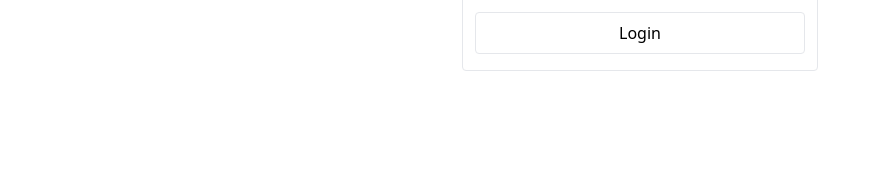
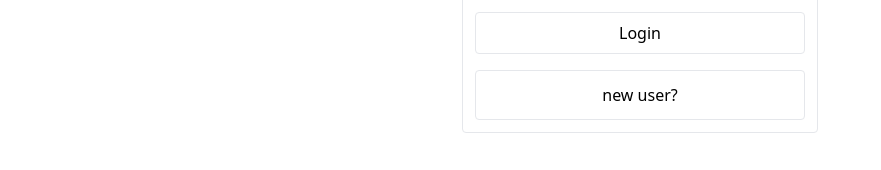
Before and after one commit to Piklo/Notes.React, a Next.js app: page /login in a window 1280 px wide. Shown: the part 499-669 px from the top of the page, without its empty margins (0-881 px from the left). Built offline with nearby package versions, Linux system fonts and the light colour scheme.

Commit message:
added link to register page on login page

```diff
--- a/app/login/page.tsx
+++ b/app/login/page.tsx
@@ -59,6 +59,7 @@ export default function Page() {
 
   return (
     <div className="flex items-center justify-center">
+      <div>
         <form onSubmit={HandleSubmit} className="mt-72 rounded border">
           <div className="mx-3 my-4">
             <label htmlFor="login">Login</label>
@@ -86,14 +87,19 @@ export default function Page() {
             <input
               type="submit"
               value="Login"
-            className="w-full rounded border px-3 py-2 hover:bg-blue-50"
+              className="w-full cursor-pointer rounded border px-3 py-2 hover:bg-blue-50"
             ></input>
           </div>
-
+          <a href="/register">
+            <div className="m-3 rounded border p-3 text-center hover:bg-blue-50">
+              new user?
+            </div>
+          </a>
+        </form>
         {errorMessage !== undefined && (
           <LoginError message={errorMessage}></LoginError>
         )}
-      </form>
+      </div>
     </div>
   );
 }
```
Lines whose indentation alone changed are shown as unchanged.
